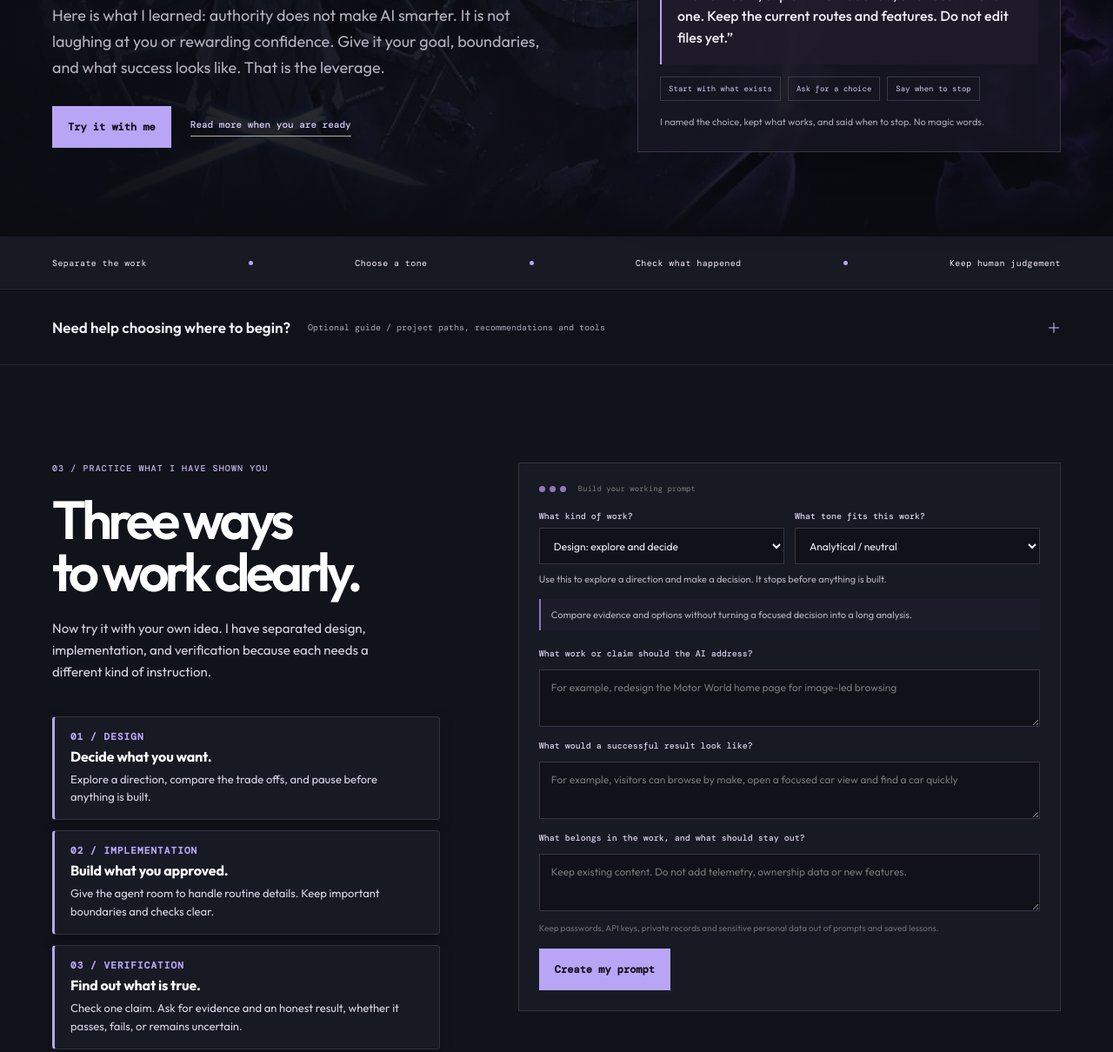
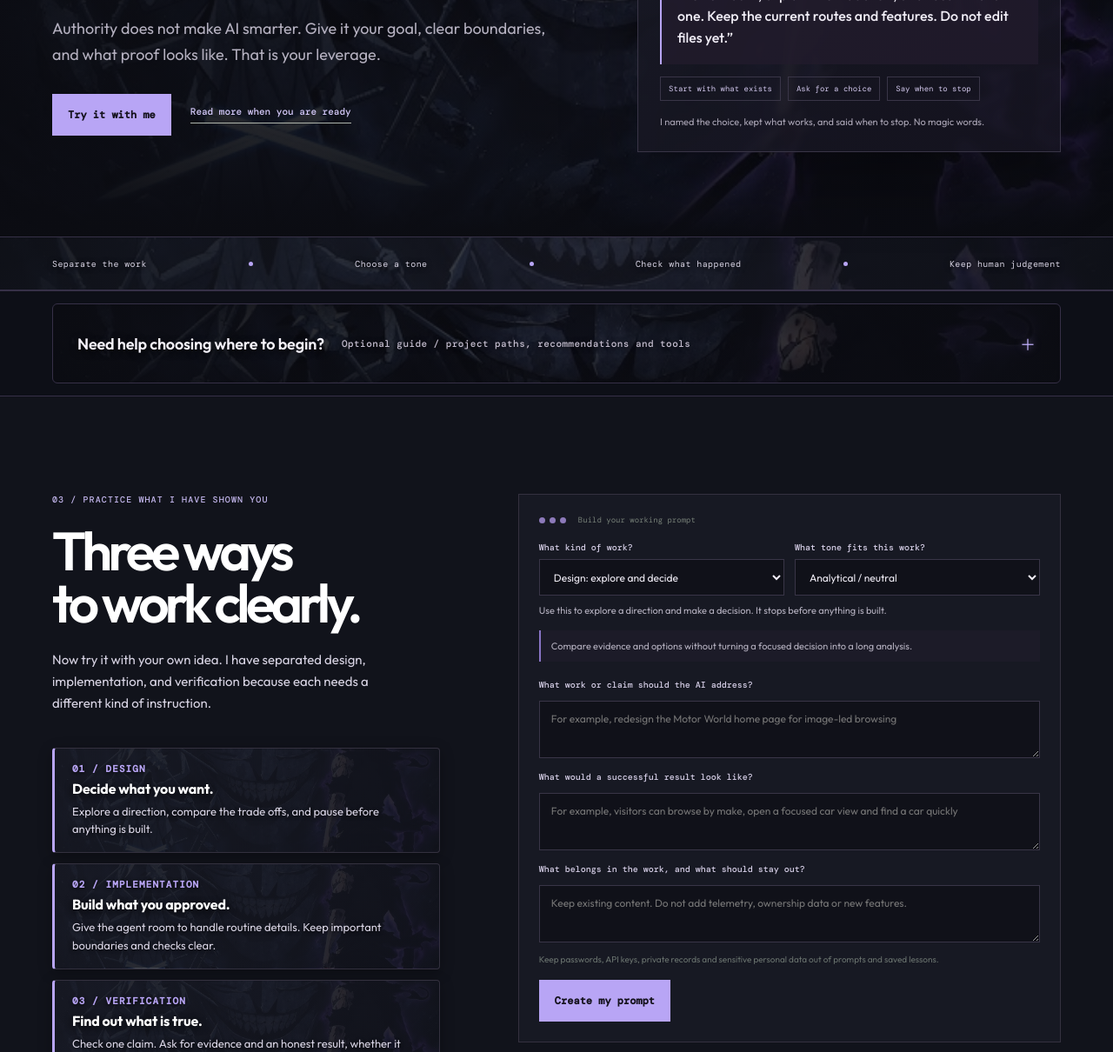
Before and after one commit to aigroupchathq/rulers-language, a plain HTML site: page index.html in a window 1280 px wide. Shown: the part 414-1624 px from the top of the page at 87% size. Drawn offline with nearby package versions, Linux system fonts and the light colour scheme; a web font is replaced by a local one.

Commit message:
Make hero copy concise and add subtle artwork background to tabs

```diff
--- a/index.html
+++ b/index.html
@@ -20,7 +20,7 @@
     <link rel="preconnect" href="https://fonts.gstatic.com" crossorigin />
     <link href="https://fonts.googleapis.com/css2?family=DM+Mono:wght@400;500;600&family=Outfit:wght@300;400;500;600;700;800;900&display=swap" rel="stylesheet" />
     <link rel="stylesheet" href="styles.css?v=2" />
-    <link rel="stylesheet" href="vision-tool.css?v=8" />
+    <link rel="stylesheet" href="vision-tool.css?v=9" />
   </head>
   <body>
     <a class="skip-link" href="#main">Skip to content</a>
@@ -43,7 +43,7 @@
         <div class="hero-content">
           <p class="eyebrow"><span class="eyebrow-line"></span> A note from Vaishnav</p>
           <h1>Say what you<br /><em>really mean.</em></h1>
-          <p class="hero-copy">Here is what I learned: authority does not make AI smarter. It is not laughing at you or rewarding confidence. Give it your goal, boundaries, and what success looks like. That is the leverage.</p>
+          <p class="hero-copy">Authority does not make AI smarter. Give it your goal, clear boundaries, and what proof looks like. That is your leverage.</p>
           <div class="hero-actions">
             <a class="button button-dark" href="#prompt-lab" data-use-example="quickstart">Try it with me</a>
             <a class="quiet-link" href="#deeper-guide">Read more when you are ready</a>
--- a/vision-tool.css
+++ b/vision-tool.css
@@ -1,9 +1,9 @@
 .method-grid{display:grid;gap:12px;margin:26px 0 0}
-.method-grid article{padding:15px 18px;border-left:3px solid #b8a5f5;background:#171923;border-top:1px solid #34313f;border-right:1px solid #34313f;border-bottom:1px solid #34313f;border-radius:4px;box-shadow:0 4px 16px rgba(0,0,0,.25);transition:background .15s ease,border-color .15s ease}
-.method-grid article:hover{background:#1d1f2c;border-color:#4a445d;border-left-color:#c9bbfa}
-.method-grid article>span{display:block;margin-bottom:6px;font:600 11px/1.3 var(--mono);letter-spacing:.1em;color:#b8a5f5;text-transform:uppercase}
-.method-grid article strong{display:block;margin-bottom:5px;font:700 16px/1.3 var(--display);color:#ffffff;letter-spacing:-.01em}
-.method-grid article p{margin:0;font-size:13px;line-height:1.6;color:#d8d4e4}
+.method-grid article{position:relative;padding:16px 20px;border-left:3px solid #b8a5f5;background-image:linear-gradient(135deg,rgba(23,25,35,.93) 0%,rgba(17,19,27,.9) 100%),url("assets/rulers-language-hero.jpg");background-size:cover;background-position:center;border-top:1px solid #34313f;border-right:1px solid #34313f;border-bottom:1px solid #34313f;border-radius:4px;box-shadow:0 4px 16px rgba(0,0,0,.3);transition:border-color .15s ease,transform .15s ease}
+.method-grid article:hover{background-image:linear-gradient(135deg,rgba(29,31,44,.9) 0%,rgba(23,25,35,.85) 100%),url("assets/rulers-language-hero.jpg");border-color:#4a445d;border-left-color:#c9bbfa}
+.method-grid article>span{display:block;margin-bottom:6px;font:600 11px/1.3 var(--mono);letter-spacing:.1em;color:#b8a5f5;text-transform:uppercase;text-shadow:0 1px 4px rgba(0,0,0,.8)}
+.method-grid article strong{display:block;margin-bottom:5px;font:700 16px/1.3 var(--display);color:#ffffff;letter-spacing:-.01em;text-shadow:0 2px 8px rgba(0,0,0,.85)}
+.method-grid article p{margin:0;font-size:13px;line-height:1.6;color:#d8d4e4;text-shadow:0 1px 4px rgba(0,0,0,.8)}
 .principle-note{margin:20px 0 0;padding:15px 18px;background:#1f1b2c;border:1px solid #3c3452;border-left:3px solid #b8a5f5;color:#eeeaf7;font-size:13px;line-height:1.6;border-radius:4px}
 .principle-note strong{color:#ffffff}
 .research-note{margin:14px 0 0;color:#bbb6ca;font-size:12px;line-height:1.65}
@@ -96,7 +96,9 @@ body{background:var(--paper);color:var(--ink)}
 .quiet-link{color:#d5cafa}
 .hero-art{background:#171923}
 .hero-art:after{background:#8e76da;opacity:.28}
-.art-card-idea,.art-card-plan,.principle-strip{background:#171923;color:var(--ink)}
+.art-card-idea,.art-card-plan{background:#171923;color:var(--ink)}
+.principle-strip{background-image:linear-gradient(90deg,rgba(15,17,24,.94) 0%,rgba(21,23,32,.82) 50%,rgba(15,17,24,.94) 100%),url("assets/rulers-language-hero.jpg");background-size:cover;background-position:center;color:var(--ink);border-block:1px solid #363047}
+.strip-inner span{color:#d8d4e4;text-shadow:0 1px 6px rgba(0,0,0,.85)}
 .art-card-plan .art-step{color:#b4b0bf}
 .strip-inner b{background:#b8a5f5}
 .path-mint,.path-peach,.path-lilac,.path-card{background:#14151e}
@@ -163,15 +165,16 @@ body{background:var(--paper);color:var(--ink)}
 .lesson-actions [role=status],.lesson-copy-status,.example-studio-status{color:#c2b5eb}
 .lesson-list small,.lesson-panel>small,.text-button{color:#aaa5b5}
 .project-lessons :focus-visible,.prompt-explanation summary:focus-visible{outline-color:#c4b3ff}
-.optional-guide{border-block:1px solid var(--line);background:#101119;color:var(--ink)}
-.optional-guide>summary{display:flex;align-items:center;justify-content:space-between;gap:20px;min-height:86px;cursor:pointer;list-style:none;padding-top:18px;padding-bottom:18px}
+.optional-guide{border-block:1px solid #363047;background:#0d0f17;color:var(--ink)}
+.optional-guide>summary{display:flex;align-items:center;justify-content:space-between;gap:20px;min-height:92px;cursor:pointer;list-style:none;padding:22px 28px;background-image:linear-gradient(90deg,rgba(11,12,18,.94) 0%,rgba(11,12,18,.76) 48%,rgba(11,12,18,.94) 100%),linear-gradient(0deg,rgba(11,12,18,.55) 0%,transparent 50%,rgba(11,12,18,.55) 100%),url("assets/rulers-language-hero.jpg");background-size:cover;background-position:center 32%;border-radius:6px;border:1px solid #363047;margin:14px auto;position:relative;transition:border-color .2s ease,box-shadow .2s ease}
+.optional-guide>summary:hover{border-color:#8e76da;box-shadow:0 6px 24px rgba(0,0,0,.45)}
 .optional-guide>summary::-webkit-details-marker{display:none}
-.optional-guide>summary:after{content:"＋";margin-left:auto;color:#c4b3ff;font:16px var(--mono)}
+.optional-guide>summary:after{content:"＋";margin-left:auto;color:#c4b3ff;font:18px var(--mono);text-shadow:0 0 10px rgba(196,179,255,.5)}
 .optional-guide[open]>summary:after{content:"−"}
-.optional-guide>summary span{font:600 17px var(--display)}
-.optional-guide>summary small{color:#aaa5b5;font:10px var(--mono);text-align:right}
-.optional-guide summary:focus-visible{outline:3px solid #c4b3ff;outline-offset:-3px}
-.optional-guide-content{border-top:1px solid var(--line)}
+.optional-guide>summary span{font:600 18px var(--display);color:#f5f2fa;letter-spacing:-.01em;text-shadow:0 2px 10px rgba(0,0,0,.85)}
+.optional-guide>summary small{color:#c4bdce;font:500 11px var(--mono);letter-spacing:.04em;text-shadow:0 1px 6px rgba(0,0,0,.9);text-align:right}
+.optional-guide summary:focus-visible{outline:3px solid #c4b3ff;outline-offset:2px}
+.optional-guide-content{border-top:1px solid #363047}
 .prompt-transformation{position:relative;z-index:1;padding:25px;background:linear-gradient(145deg,#171923,#171522);border:1px solid #393547;box-shadow:0 25px 80px #0005}
 .transformation-heading,.transformation-label{font:10px var(--mono);letter-spacing:.1em;color:#c4b3ff}
 .transformation-heading{display:flex;justify-content:space-between;gap:12px;padding-bottom:15px;border-bottom:1px solid #393547}
@@ -223,7 +226,7 @@ body{background:var(--paper);color:var(--ink)}
 .closing{padding:44px 0 85px;display:flex;justify-content:space-between;align-items:end;gap:30px}
 .closing h2{color:#ffffff}
 .closing>div>p:last-child{max-width:440px;color:#b4b0bf;font-size:13px;line-height:1.6}
-@media(max-width:680px){.hero{padding-top:32px;padding-bottom:24px}.hero h1{font-size:clamp(50px,13vw,58px)}.hero-copy{font-size:14px;line-height:1.5;margin:14px 0}.hero-actions{gap:12px}.prompt-transformation{margin-top:20px;padding:14px}.optional-guide>summary{align-items:flex-start;flex-direction:column;gap:8px}.optional-guide>summary small{text-align:left}.transformation-heading{padding-bottom:9px;font-size:9px}.transformation-before,.transformation-after{padding:12px 0}.transformation-after{padding:12px}.transformation-gains{display:none}.transformation-footnote{margin-top:9px;font-size:10px}.transformation-after p{font-size:13px;line-height:1.4}}
+@media(max-width:680px){.hero{padding-top:32px;padding-bottom:24px}.hero h1{font-size:clamp(50px,13vw,58px)}.hero-copy{font-size:14px;line-height:1.5;margin:14px 0}.hero-actions{gap:12px}.prompt-transformation{margin-top:20px;padding:14px}.optional-guide>summary{align-items:flex-start;flex-direction:column;gap:8px;padding:16px 18px}.optional-guide>summary small{text-align:left}.transformation-heading{padding-bottom:9px;font-size:9px}.transformation-before,.transformation-after{padding:12px 0}.transformation-after{padding:12px}.transformation-gains{display:none}.transformation-footnote{margin-top:9px;font-size:10px}.transformation-after p{font-size:13px;line-height:1.4}}
 @media(max-width:680px){#top.hero{width:100%;padding-left:20px;padding-right:20px;background-position:52% center;background-image:linear-gradient(180deg,rgba(11,12,18,.78) 0%,rgba(11,12,18,.86) 27%,rgba(11,12,18,.96) 100%),url("assets/rulers-language-hero.jpg")}}
 @media(max-width:680px){.system-interlude{padding:30px 0 12px}.system-landscape,.system-landscape figcaption{min-height:410px}.system-landscape img{object-position:54% center}.system-landscape:after{background:linear-gradient(180deg,rgba(11,12,18,.05),rgba(11,12,18,.68) 38%,rgba(11,12,18,.96) 100%)}.system-landscape figcaption{justify-content:flex-end;padding:22px}.system-landscape figcaption h2{font-size:32px}.system-landscape figcaption p:last-child{font-size:12px}}
 @media(max-width:900px){.rulers-card{grid-template-columns:1fr}.rulers-card-art{border-right:0;border-bottom:1px solid #322b46;min-height:420px}.rulers-arsenal-image{max-height:460px}.arsenal-weapons-grid{grid-template-columns:1fr;gap:8px}}
```
